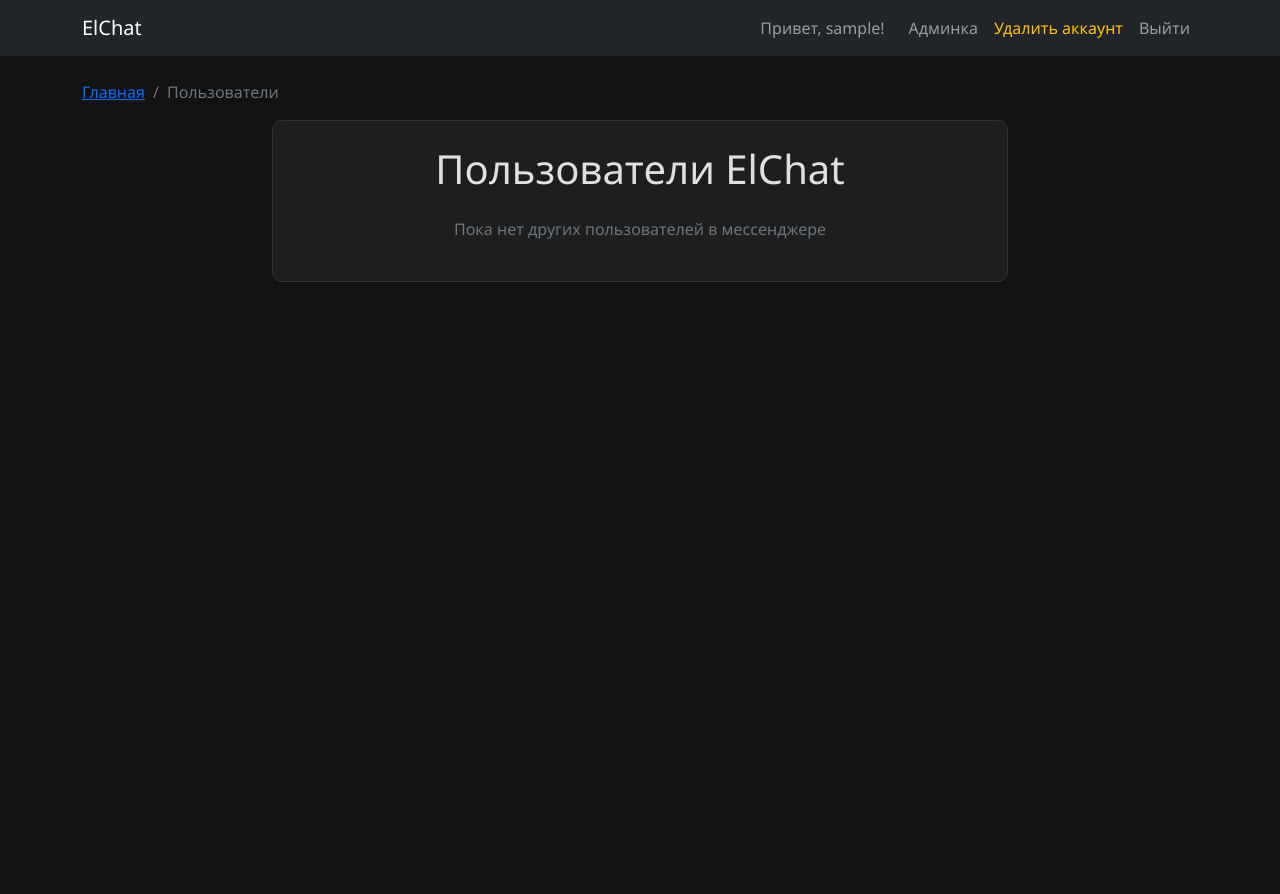
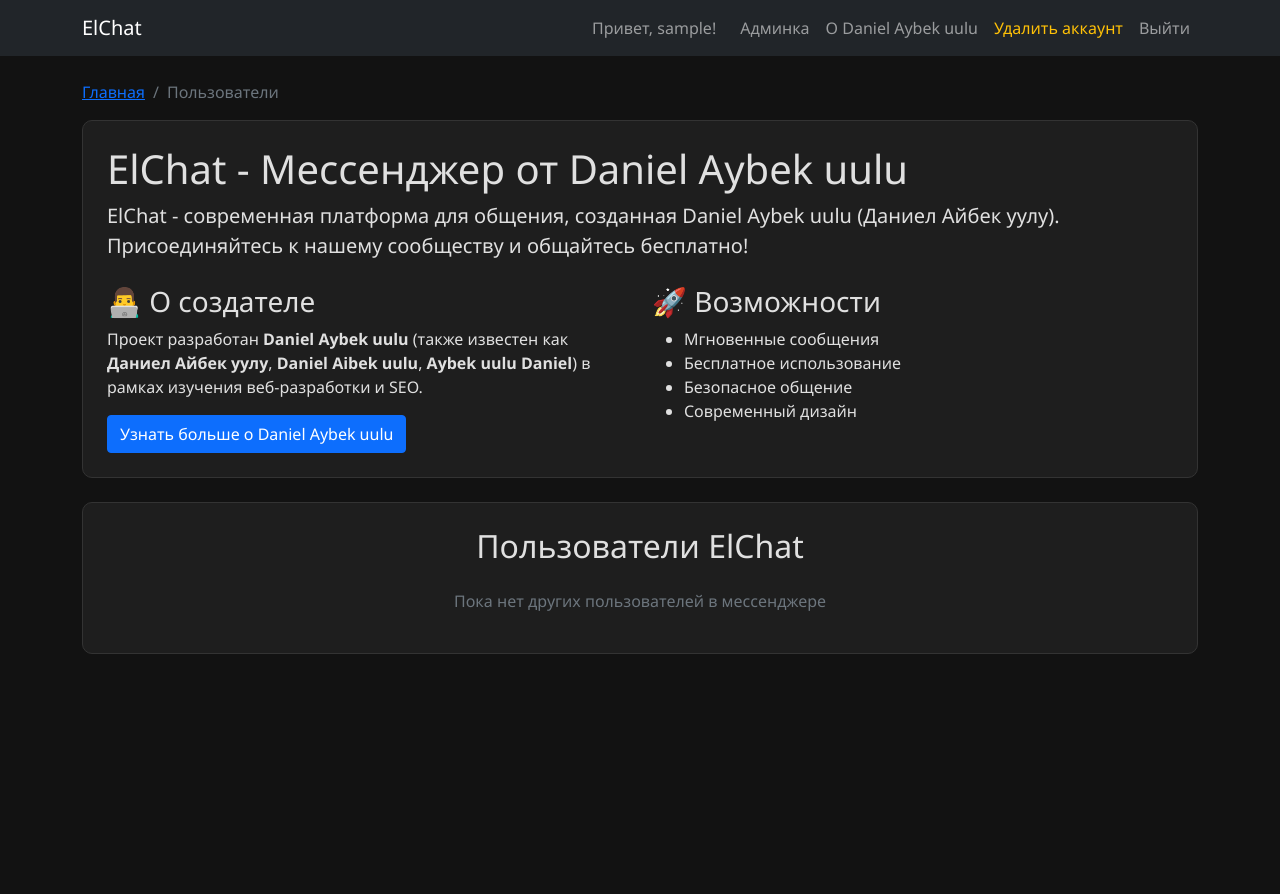
Before and after one commit to diosdefin/messenger, a Django app: page / in a window 1280 px wide. Shown: the top 894 px of the page. Run offline with Django 4.2, Linux system fonts and the light colour scheme; the visitor is signed in with stand-in values (Sample User, id 1); data comes from the database, SQL or seed files in the repository.

Commit message:
SEO - 01okt2025

```diff
--- a/chat/sitemaps.py
+++ b/chat/sitemaps.py
@@ -7,7 +7,7 @@ class StaticViewSitemap(Sitemap):
     changefreq = 'weekly'
 
     def items(self):
-        return ['login', 'register', 'user_list']
+        return ['login', 'register', 'user_list', 'about_me']  # ДОБАВЬТЕ 'about_me'
 
     def location(self, item):
         return reverse(item)
--- a/chat/templates/chat/base.html
+++ b/chat/templates/chat/base.html
@@ -6,13 +6,13 @@
     <meta name="viewport" content="width=device-width, initial-scale=1.0">
 
      <!-- ОСНОВНЫЕ META-ТЕГИ -->
-    <title>{% block meta_title %}ElChat - Мессенджер для народа{% endblock %}</title>
-    <meta name="description" content="{% block meta_description %}ElChat - современный мессенджер для быстрого и безопасного общения. Бесплатный чат.{% endblock %}">
-    <meta name="keywords" content="{% block meta_keywords %}мессенджер, чат, общение, кыргызстан, бесплатный мессенджер{% endblock %}">
+    <title>{% block meta_title %}ElChat - Мессенджер для народа | Daniel Aybek uulu{% endblock %}</title>
+    <meta name="description" content="{% block meta_description %}ElChat - современный мессенджер от Daniel Aybek uulu (Даниел Айбек уулу). Бесплатное общение, быстрые сообщения, безопасный чат.{% endblock %}">
+    <meta name="keywords" content="{% block meta_keywords %}ElChat, элчат, Элчат, эл чат, Daniel, Даниел, Даниель, Даниэль, Daniel Aybek uulu, Daniel Aibek uulu, Даниел Айбек уулу, Aybek uulu Daniel, Aibek uulu Daniel, мессенджер, чат, общение, Кыргызстан{% endblock %}">
 
     <!-- OPEN GRAPH -->
-    <meta property="og:title" content="{% block og_title %}ElChat - Мессенджер для народа{% endblock %}">
-    <meta property="og:description" content="{% block og_description %}Бесплатный мессенджер для общения{% endblock %}">
+    <meta property="og:title" content="ElChat - Мессенджер от Daniel Aybek uulu">
+    <meta property="og:description" content="Бесплатный мессенджер для общения. Создано Daniel Aybek uulu (Даниел Айбек уулу)">
     <meta property="og:type" content="website">
     <meta property="og:image" content="{% static 'icons/icon-192x192.png' %}">
 
@@ -100,11 +100,15 @@
             {% if user.is_staff %}
             <a class="nav-link" href="/admin/">Админка</a>
             {% endif %}
+            <!-- ДОБАВЬТЕ ЭТУ ССЫЛКУ: -->
+            <a class="nav-link" href="{% url 'about_me' %}">О Daniel Aybek uulu</a>
             <a class="nav-link text-warning" href="{% url 'delete_account' %}">Удалить аккаунт</a>
             <a class="nav-link" href="{% url 'logout' %}">Выйти</a>
             {% else %}
             <a class="nav-link" href="{% url 'login' %}">Войти</a>
             <a class="nav-link" href="{% url 'register' %}">Регистрация</a>
+            <!-- ДОБАВЬТЕ И ДЛЯ НЕАВТОРИЗОВАННЫХ: -->
+            <a class="nav-link" href="{% url 'about_me' %}">О создателе</a>
             {% endif %}
         </div>
     </div>
--- a/chat/templates/chat/user_list.html
+++ b/chat/templates/chat/user_list.html
@@ -1,24 +1,54 @@
 {% extends 'chat/base.html' %}
 
-{% block meta_title %}Пользователи ElChat | Список для общения{% endblock %}
-{% block meta_description %}Список пользователей мессенджера ElChat. Выберите с кем хотите пообщаться и начните переписку прямо сейчас.{% endblock %}
+{% block meta_title %}ElChat - Мессенджер от Daniel Aybek uulu (Даниел Айбек уулу){% endblock %}
+{% block meta_description %}ElChat - современный мессенджер созданный Daniel Aybek uulu (Даниел Айбек уулу). Бесплатное общение, быстрые сообщения.{% endblock %}
 
 {% block breadcrumb_items %}
 <li class="breadcrumb-item active">Пользователи</li>
 {% endblock %}
 
 {% block content %}
+<!-- Добавьте этот блок ПЕРЕД списком пользователей -->
+<div class="row mb-4">
+    <div class="col-12">
+        <div class="chat-container p-4">
+            <h1>ElChat - Мессенджер от Daniel Aybek uulu</h1>
+            <p class="lead"><strong>ElChat</strong> - современная платформа для общения, созданная <strong>Daniel Aybek uulu (Даниел Айбек уулу)</strong>.
+            Присоединяйтесь к нашему сообществу и общайтесь бесплатно!</p>
+
+            <div class="row mt-4">
+                <div class="col-md-6">
+                    <h3>👨‍💻 О создателе</h3>
+                    <p>Проект разработан <strong>Daniel Aybek uulu</strong> (также известен как <strong>Даниел Айбек уулу</strong>,
+                    <strong>Daniel Aibek uulu</strong>, <strong>Aybek uulu Daniel</strong>) в рамках изучения веб-разработки и SEO.</p>
+                    <a href="{% url 'about_me' %}" class="btn btn-primary">Узнать больше о Daniel Aybek uulu</a>
+                </div>
+                <div class="col-md-6">
+                    <h3>🚀 Возможности</h3>
+                    <ul>
+                        <li>Мгновенные сообщения</li>
+                        <li>Бесплатное использование</li>
+                        <li>Безопасное общение</li>
+                        <li>Современный дизайн</li>
+                    </ul>
+                </div>
+            </div>
+        </div>
+    </div>
+</div>
+
+<!-- Остальной код списка пользователей -->
 <div class="row justify-content-center">
-    <div class="col-md-8">
+    <div class="col-md-12">
         <div class="chat-container p-4">
-            <h1 class="text-center mb-4">Пользователи ElChat</h1>
+            <h2 class="text-center mb-4">Пользователи ElChat</h2>
             <div class="row">
                 {% for user in users %}
                 <div class="col-md-6 mb-3">
                     <div class="card user-card">
                         <div class="card-body">
                             <div class="d-flex justify-content-between align-items-start mb-2">
-                                <h2 class="h5 card-title mb-0">👤 {{ user.username }}</h2>
+                                <h3 class="h5 card-title mb-0">👤 {{ user.username }}</h3>
                                 {% if request.user.is_staff and user != request.user %}
                                 <form method="post" action="{% url 'delete_user' user.id %}" class="d-inline">
                                     {% csrf_token %}
--- a/chat/urls.py
+++ b/chat/urls.py
@@ -1,6 +1,6 @@
 from django.urls import path
 from django.contrib.auth import views as auth_views
-from . import views  # ✅ ДОБАВЬ ЭТУ СТРОЧКУ!
+from . import views
 
 urlpatterns = [
     path('register/', views.register, name='register'),
@@ -11,4 +11,5 @@ urlpatterns = [
     path('api/chat/<int:user_id>/messages/', views.get_new_messages, name='get_messages'),
     path('delete-account/', views.delete_account, name='delete_account'),
     path('delete-user/<int:user_id>/', views.delete_user, name='delete_user'),
+     path('about/', views.about_me, name='about_me'),
 ]
--- a/chat/views.py
+++ b/chat/views.py
@@ -71,6 +71,17 @@ def user_list(request):
         **seo_context
     }
     return render(request, 'chat/user_list.html', context)
+
+def about_me(request):
+    seo_context = get_seo_context()
+    context = {
+        'meta_title': 'Daniel Aybek uulu (Даниел Айбек уулу) | Создатель ElChat',
+        'meta_description': 'Daniel Aybek uulu (Даниел Айбек уулу) - разработчик мессенджера ElChat. Узнайте больше о создателе проекта и его работе.',
+        'meta_keywords': 'Daniel Aybek uulu, Даниел Айбек уулу, Daniel Aibek uulu, Aybek uulu Daniel, разработчик ElChat, создатель мессенджера',
+        **seo_context
+    }
+    return render(request, 'chat/about_me.html', context)
+
 
 @login_required
 def chat(request, user_id):
```
Also changed, not shown: chat/templates/chat/about_me.html (added, +47 -0 lines). Lines whose indentation alone changed are shown as unchanged.
